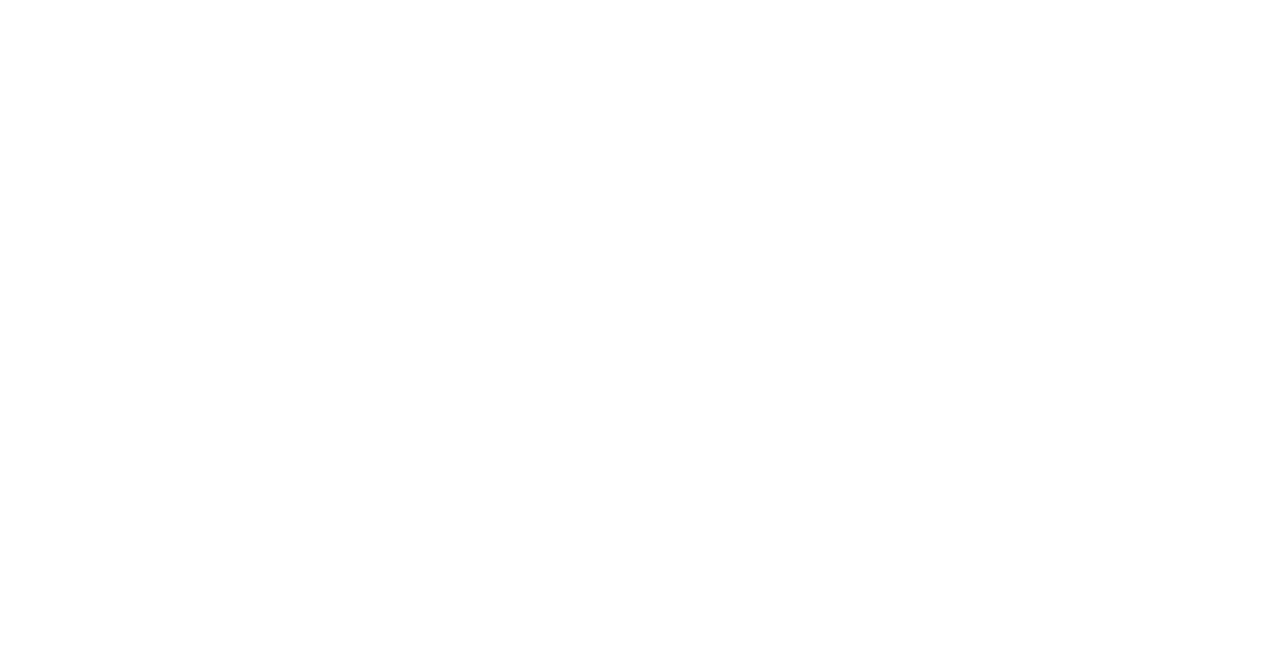
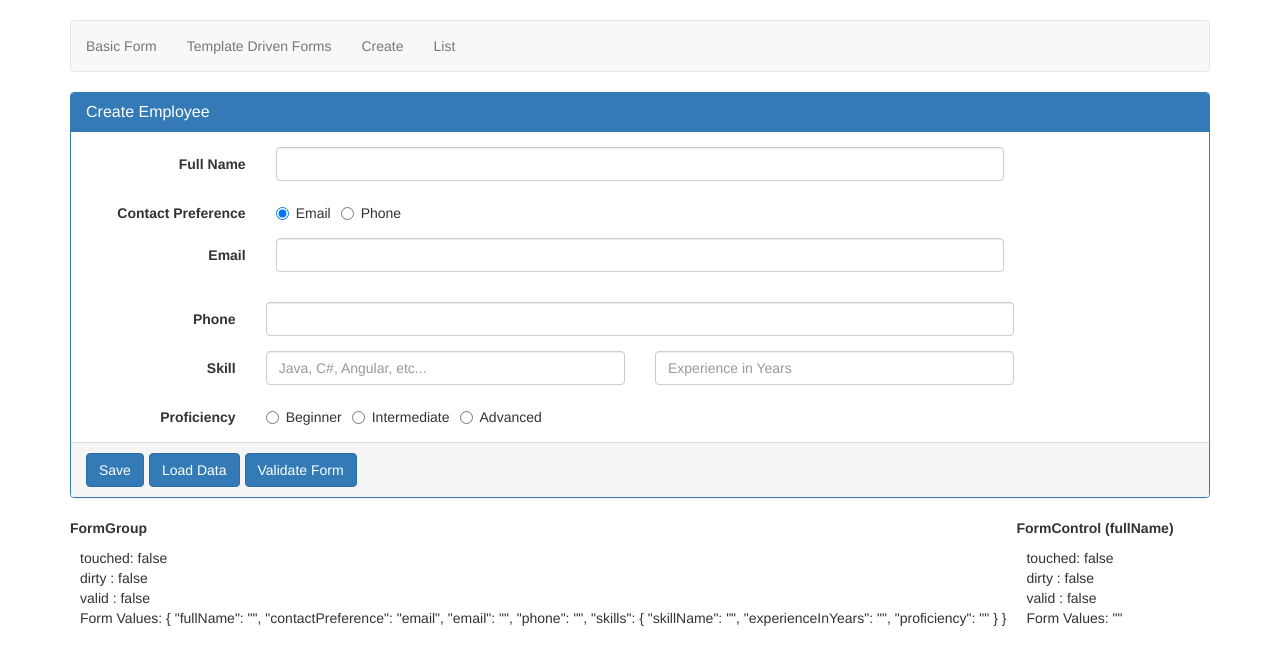
Before and after one commit to cylixx/angular7forms, an Angular app: page /create in a window 1280 px wide. Before the commit this address led to /. Shown: the top 664 px of the page. Built offline with nearby package versions, Linux system fonts and the light colour scheme.

Commit message:
Update create employee form, added validations

```diff
--- a/angular.json
+++ b/angular.json
@@ -23,9 +23,13 @@
               "src/assets"
             ],
             "styles": [
-              "src/styles.css"
+              "src/styles.css",
+              "node_modules/bootstrap/dist/css/bootstrap.min.css"
             ],
-            "scripts": []
+            "scripts": [
+              "node_modules/jquery/dist/jquery.min.js",
+              "node_modules/bootstrap/dist/js/bootstrap.min.js"
+            ]
           },
           "configurations": {
             "production": {
--- a/package.json
+++ b/package.json
@@ -20,7 +20,9 @@
     "@angular/platform-browser": "~7.0.0",
     "@angular/platform-browser-dynamic": "~7.0.0",
     "@angular/router": "~7.0.0",
+    "bootstrap": "^3.4.1",
     "core-js": "^2.5.4",
+    "jquery": "^3.4.1",
     "rxjs": "~6.3.3",
     "zone.js": "~0.8.26"
   },
--- a/src/app/app-routing.module.ts
+++ b/src/app/app-routing.module.ts
@@ -7,7 +7,9 @@ import { CreateEmployeeComponent } from './create-employee/create-employee.compo
 const routes: Routes = [
   { path:'basic', component: BasicFormComponent },
   { path:'contact', component: ContactFormComponent },
-  { path:'employee', component: CreateEmployeeComponent }
+  { path:'create', component: CreateEmployeeComponent },
+
+  { path:'', redirectTo: '/create', pathMatch: 'full' }
 ];
 
 @NgModule({
--- a/src/app/app.component.html
+++ b/src/app/app.component.html
@@ -1,3 +1,21 @@
 <!--The content below is only a placeholder and can be replaced.-->
 <!--  -->
-<router-outlet></router-outlet>
+<div class="container">
+  <nav class="navbar navbar-default">
+    <ul class="nav navbar-nav">
+      <li>
+        <a routerLinkActive="active" routerLink="basic">Basic Form</a>
+      </li>
+      <li>
+        <a routerLinkActive="active" routerLink="contact">Template Driven Forms</a>
+      </li>
+      <li>
+        <a routerLinkActive="active" routerLink="create">Create</a>
+      </li>
+      <li>
+        <a routerLinkActive="active" routerLink="list">List</a>
+      </li>
+    </ul>
+  </nav>
+  <router-outlet></router-outlet>
+</div>
--- a/src/app/contact-form/contact-form.component.ts
+++ b/src/app/contact-form/contact-form.component.ts
@@ -53,7 +53,7 @@ export class ContactFormComponent implements OnInit {
   }
 
   onkeyUp() {
-    console.log(this.email);
+    console.log(this.contact.email);
   }
 
   onAdd() {
--- a/src/app/create-employee/create-employee.component.html
+++ b/src/app/create-employee/create-employee.component.html
@@ -4,25 +4,112 @@
       <h3 class="panel-title">Create Employee</h3>
     </div>
     <div class="panel-body">
-      <div class="form-group">
+      <!--
+      <div class="form-group" [ngClass]="{'has-error' : employeeForm.get('fullName').errors &&
+      (employeeForm.get('fullName').touched || employeeForm.get('fullName').dirty )}">
+        -->
+      <div class="form-group" [ngClass]="{'has-error' : formErrors.fullName}">
         <label for="fullName" class="col-sm-2 control-label">Full Name</label>
         <div class="col-sm-8">
-          <input id="fullName" formControlName="fullName" type="text" class="form-control">
+          <input id="fullName" formControlName="fullName" type="text" class="form-control" (blur)="logValidationErrors()">
+          <!-- <label>{{ fullNameLength }}</label> -->
+          <!--
+          <span class="help-block" *ngIf="employeeForm.get('fullName').errors &&
+          (employeeForm.get('fullName').touched || employeeForm.get('fullName').dirty )">
+            <span *ngIf="employeeForm.get('fullName').errors.required">
+              Full Name is required
+            </span>
+            <span *ngIf="employeeForm.get('fullName').errors.minlength || employeeForm.get('fullName').errors.maxlength">
+              Full Name must be greater than 2 characters and less than 10 characters
+            </span>
+          </span>
+          -->
+          <span class="help-block" *ngIf="formErrors.fullName">
+            {{ formErrors.fullName }}
+          </span>
         </div>
       </div>
 
       <div class="form-group">
+          <label class="col-md-2 control-label">Contact Preference</label>
+          <div class="col-md-8">
+            <label class="radio-inline">
+              <input type="radio" value="email" (click)="onContactPreferenceChange('email')"
+                formControlName="contactPreference">Email
+            </label>
+            <label class="radio-inline">
+              <input type="radio" value="phone" (click)="onContactPreferenceChange('phone')"
+              formControlName="contactPreference">Phone
+            </label>
+          </div>
+      </div>
+
+      <div class="form-group" [ngClass]="{'has-error' : formErrors.email}">
           <label for="email" class="col-sm-2 control-label">Email</label>
           <div class="col-sm-8">
-            <input id="email" formControlName="email" type="text" class="form-control">
+            <input id="email" formControlName="email" type="text" class="form-control" (blur)="logValidationErrors()">
+            <span class="help-block" *ngIf="formErrors.email">
+              {{ formErrors.email }}
+            </span>
           </div>
         </div>
+    </div>
+
+    <div class="form-group" [ngClass]="{'has-error' : formErrors.phone}">
+      <label for="email" class="col-sm-2 control-label">Phone</label>
+      <div class="col-sm-8">
+        <input id="email" formControlName="email" type="text" class="form-control" (blur)="logValidationErrors()">
+        <span class="help-block" *ngIf="formErrors.email">
+          {{ formErrors.phone }}
+        </span>
+      </div>
+    </div>
+
+
+    <div formGroupName="skills">
+
+      <div class="form-group" [ngClass]="{'has-error' : formErrors.skillName}">
+        <label for="skillName" class="col-sm-2 control-label">Skill</label>
+        <div class="col-sm-4">
+          <input type="text" id="skillName" class="form-control" placeholder="Java, C#, Angular, etc..." formControlName="skillName" (blur)="logValidationErrors()">
+          <span class="help-block" *ngIf="formErrors.skillName">
+              {{ formErrors.skillName }}
+          </span>
+        </div>
+
+        <div class="col-sm-4">
+          <input type="text" id="skillName" class="form-control" placeholder="Experience in Years" formControlName="experienceInYears" (blur)="logValidationErrors()">
+          <span class="help-block" *ngIf="formErrors.experienceInYears">
+              {{ formErrors.experienceInYears }}
+          </span>
+        </div>
+      </div>
+
+      <div class="form-group" [ngClass]="{'has-error' : formErrors.proficiency}">
+        <label class="col-md-2 control-label">Proficiency</label>
+        <div class="col-md-8">
+          <label class="radio-inline">
+            <input type="radio" id="proficiency" value="beginner" formControlName="proficiency" (blur)="logValidationErrors()">Beginner
+          </label>
+          <label class="radio-inline">
+            <input type="radio" id="proficiency" value="intermediate" formControlName="proficiency" (blur)="logValidationErrors()">Intermediate
+          </label>
+          <label class="radio-inline">
+            <input type="radio" id="proficiency" value="advanced" formControlName="proficiency" (blur)="logValidationErrors()">Advanced
+          </label>
+          <span class="help-block" *ngIf="formErrors.experienceInYears">
+              {{ formErrors.proficiency }}
+          </span>
+        </div>
+      </div>
+
     </div>
 
     <div class="panel-footer">
       <div class="btn-toolbar">
           <button type="submit" class="btn btn-primary">Save</button>
           <button type="button" class="btn btn-primary" (click)="onLoadDataClick()">Load Data</button>
+          <button type="button" class="btn btn-primary" (click)="validateForm()">Validate Form</button>
       </div>
     </div>
   </div>
--- a/src/app/create-employee/create-employee.component.ts
+++ b/src/app/create-employee/create-employee.component.ts
@@ -1,5 +1,5 @@
 import { Component, OnInit } from '@angular/core';
-import { FormGroup, FormControl } from '@angular/forms';
+import { FormGroup, FormControl, FormBuilder, Validators } from '@angular/forms';
 
 @Component({
   selector: 'app-create-employee',
@@ -8,22 +8,157 @@ import { FormGroup, FormControl } from '@angular/forms';
 })
 export class CreateEmployeeComponent implements OnInit {
   employeeForm: FormGroup; //Utilizamos la forma de Reactive Form
+  fullNameLength = 0;
 
-  constructor() { }
+  //contiene todas las validaciones posibles por campo
+  validationMessages = {
+    'fullName': {
+      'required': 'Full Name is required.',
+      'minlength': 'Full Name must be greater than 2 characters.',
+      'maxlength': 'Full Name must be less than 10 characters.'
+    },
+    'email': {
+      'required': 'Email is required.'
+    },
+    'phone': {
+      'required': 'Phone is required.'
+    },
+    'skillName': {
+      'required': 'Skill Name is required'
+    },
+    'experienceInYears': {
+      'required': 'Experience is required'
+    },
+    'proficiency': {
+      'required': 'Proficiency is required'
+    }
+  };
+
+  formErrors = {
+    'fullName': '',
+    'email': '',
+    'phone': '',
+    'skillName': '',
+    'experienceInYears':'',
+    'proficiency': ''
+  };
+
+  constructor(
+    private fb: FormBuilder
+  ) { }
 
   ngOnInit() {
+    /* Forma larga para definir el FormGrup
     this.employeeForm = new FormGroup({
       fullName: new FormControl(),
-      email: new FormControl()
+      email: new FormControl(),
+      skills: new FormGroup({
+        skillName: new FormControl(),
+        experienceInYears: new FormControl(),
+        proficiency: new FormControl()
+      })
+    });
+    */
+   //Reactive Form
+   //Esta forma reducida es mejor y permite asignar valores por defauld
+   this.employeeForm = this.fb.group({
+      fullName: ['', [Validators.required, Validators.minLength(2), Validators.maxLength(10)]],
+      contactPreference: ['email'],
+      email: ['', Validators.required],
+      phone: [''],
+      skills: this.fb.group({
+        skillName: ['', Validators.required],
+        experienceInYears: ['', Validators.required],
+        proficiency: ['', Validators.required]
+      })
+   });
+
+   //Observable -  Funcion que se ejecuta cada que cambien el valor del campo
+   //this.employeeForm.get('fullName').valueChanges.subscribe((value: string) => {
+   //   this.fullNameLength = value.length;
+   //});
+
+    //Para poner un Observable en un FormGroup (en este caso en un nested FormGroup)
+   // this.employeeForm.get('skills').valueChanges.subscribe((value: any) => {
+   //   console.log(JSON.stringify(value));
+    //});
+
+    this.employeeForm.valueChanges.subscribe((data) => {
+      this.logValidationErrors(this.employeeForm);
+    });
+
+  }
+
+  onContactPreferenceChange(selectedValue: string) {
+    const phoneControl = this.employeeForm.get('phone');
+    if (selectedValue === 'phone') {
+      phoneControl.setValidators(Validators.required)
+    } else {
+      phoneControl.clearValidators();
+    }
+    phoneControl.updateValueAndValidity();
+  }
+
+  //obtiene las llaves de los FormControls
+  //logKeyValuePairs(group: FormGroup): void {
+  //  console.log(Object.keys(group.controls));
+  //}
+  /*
+  logKeyValuePairs(group: FormGroup): void {
+    Object.keys(group.controls).forEach((key: string) => {
+      const abstractControl = group.get(key);
+      if (abstractControl instanceof FormGroup) {
+        this.logKeyValuePairs(abstractControl);
+        //abstractControl.disable(); //dehabilita los campos
+      } else {
+        console.log('key=' + key + ', value=' + abstractControl.value);
+        //abstractControl.disable(); //dehabilita los campos
+        //abstractControl.markAsDirty();  //marca todos los campos del formGroup as dirty
+      }
+    });
+  }}*/
+  logValidationErrors(group: FormGroup = this.employeeForm): void {
+    Object.keys(group.controls).forEach((key: string) => {
+      const abstractControl = group.get(key);
+      if (abstractControl instanceof FormGroup) {
+        this.logValidationErrors(abstractControl);
+      } else {
+        this.formErrors[key] = '';
+        if (abstractControl && !abstractControl.valid && (abstractControl.touched || abstractControl.dirty)) {
+          const messages = this.validationMessages[key];
+          //console.log(messages);
+          //console.log(abstractControl.errors);
+          for (const errorKey in abstractControl.errors) {
+            if (errorKey) {
+              this.formErrors[key] += messages[errorKey] + ' ';
+            }
+          }
+
+        }
+      }
     });
   }
 
   onLoadDataClick(): void {
+    //this.logKeyValuePairs(this.employeeForm);
+    //this.logValidationErrors(this.employeeForm);  //invoca la validacion de campos
+    //console.log(this.formErrors)
+    /* carga datos en los campos */
     //this.employeeForm.setValue({ //setValue() - to update all form controls
     this.employeeForm.patchValue({ //patchValue() - to update sub-set form controls
-      fullName: "Marco Hinojosa",
-      email: "mhinojosa@domain.com"
-    })
+      fullName: 'Marco Hinojosa',
+      email: 'mhinojosa@domain.com',
+      skills: {
+        skillName: 'Java',
+        experienceInYears: 8,
+        proficiency: 'advanced'
+       }
+    });
+  }
+
+  validateForm(): void {
+    this.logValidationErrors(this.employeeForm);  //invoca la validacion de campos
+    console.log(this.formErrors);
   }
 
   onSubmit(): void {
--- a/src/styles.css
+++ b/src/styles.css
@@ -1,5 +1,7 @@
 /* You can add global styles to this file, and also import other style files */
+/*
 @import url(https://unpkg.com/bootstrap@4.1.1/dist/css/bootstrap.min.css);
+*/
 
 body { padding: 20px; }
 
```
Also changed, not shown: 2 other files (tests, documents, lock files or other folders).
